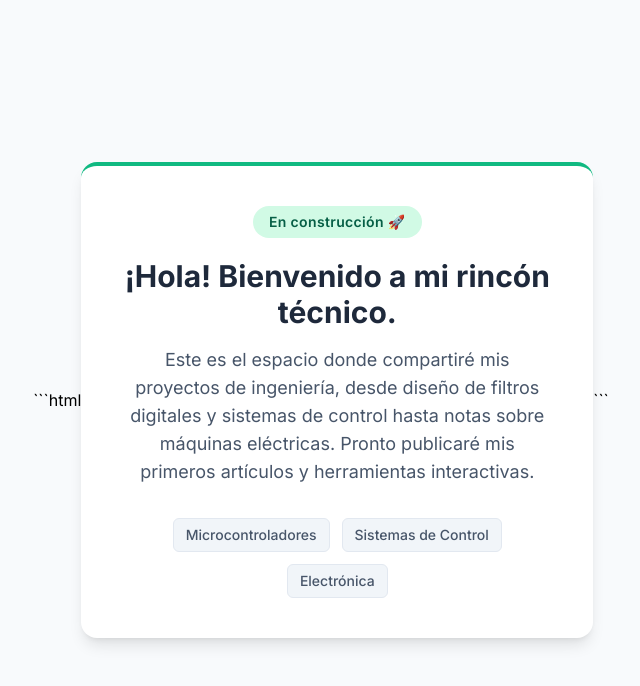
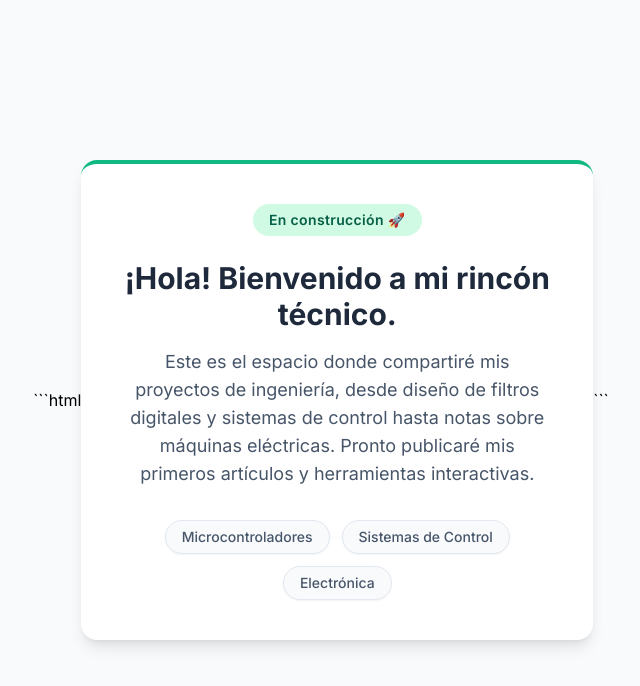
Before and after one commit to gabyabejer/gabyabejer.github.io, a plain HTML site: page index.html in a window 1280 px wide. Shown: the whole page, without its empty margins (319-959 px from the left). Drawn offline with nearby package versions, Linux system fonts and the light colour scheme.

Commit message:
Update index.html

```diff
--- a/index.html
+++ b/index.html
@@ -23,33 +23,28 @@
 </head>
 <body class="bg-slate-50 min-h-screen flex items-center justify-center p-4">
 
-    <!-- Tarjeta principal blanca con borde verde y sombra -->
     <main class="bg-white p-8 md:p-10 rounded-2xl shadow-lg max-w-lg w-full border-t-4 border-emerald-500 text-center transition-all hover:shadow-xl">
 
-        <!-- Etiqueta superior (Badge) -->
-        <div class="inline-block bg-emerald-100 text-emerald-800 px-4 py-1.5 rounded-full text-sm font-semibold tracking-wide mb-5">
+        <div class="inline-block bg-emerald-100 text-emerald-800 px-4 py-1.5 rounded-full text-sm font-semibold tracking-wide mb-6">
             En construcción 🚀
         </div>
 
-        <!-- Título principal -->
         <h1 class="text-2xl md:text-3xl font-bold text-slate-800 mb-4 leading-tight">
             ¡Hola! Bienvenido a mi rincón técnico.
         </h1>
 
-        <!-- Párrafo descriptivo -->
         <p class="text-slate-600 text-base md:text-lg leading-relaxed mb-8">
             Este es el espacio donde compartiré mis proyectos de ingeniería, desde diseño de filtros digitales y sistemas de control hasta notas sobre máquinas eléctricas. Pronto publicaré mis primeros artículos y herramientas interactivas.
         </p>
 
-        <!-- Contenedor de las etiquetas (Tags) -->
         <div class="flex flex-wrap justify-center gap-2 md:gap-3">
-            <span class="bg-slate-100 text-slate-600 px-3 py-1.5 rounded-md text-xs md:text-sm font-medium border border-slate-200">
+            <span class="bg-slate-50 text-slate-600 px-4 py-1.5 rounded-full text-sm font-medium border border-slate-200 shadow-sm">
                 Microcontroladores
             </span>
-            <span class="bg-slate-100 text-slate-600 px-3 py-1.5 rounded-md text-xs md:text-sm font-medium border border-slate-200">
+            <span class="bg-slate-50 text-slate-600 px-4 py-1.5 rounded-full text-sm font-medium border border-slate-200 shadow-sm">
                 Sistemas de Control
             </span>
-            <span class="bg-slate-100 text-slate-600 px-3 py-1.5 rounded-md text-xs md:text-sm font-medium border border-slate-200">
+            <span class="bg-slate-50 text-slate-600 px-4 py-1.5 rounded-full text-sm font-medium border border-slate-200 shadow-sm">
                 Electrónica
             </span>
         </div>
```
